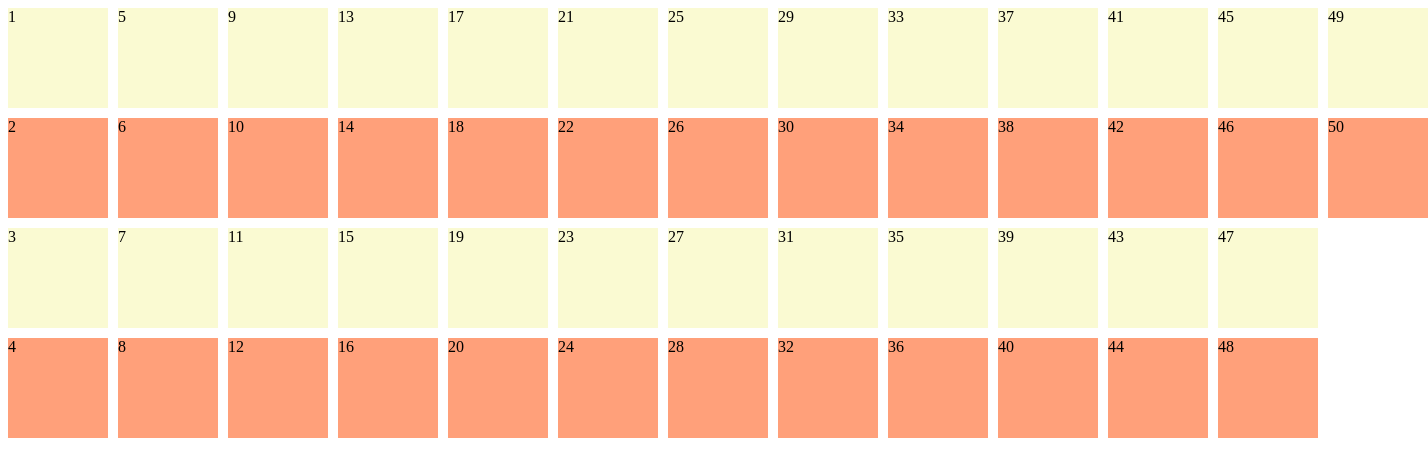
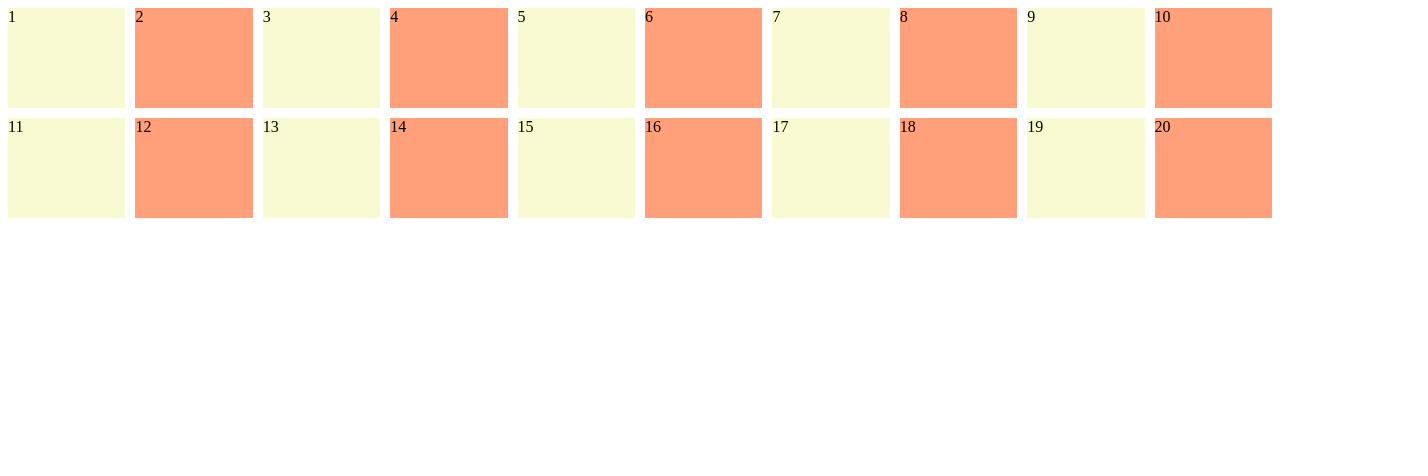
Before and after one commit to sorious77/css-master, a plain HTML site: page index.html in a window 1280 px wide. Shown: the whole page, 1428 px wide, since content can reach past the window. Drawn offline with Linux system fonts and the light colour scheme.

Commit message:
# 2.11 minmax

```diff
--- a/index.html
+++ b/index.html
@@ -26,36 +26,6 @@
       <div class="item">18</div>
       <div class="item">19</div>
       <div class="item">20</div>
-      <div class="item">21</div>
-      <div class="item">22</div>
-      <div class="item">23</div>
-      <div class="item">24</div>
-      <div class="item">25</div>
-      <div class="item">26</div>
-      <div class="item">27</div>
-      <div class="item">28</div>
-      <div class="item">29</div>
-      <div class="item">30</div>
-      <div class="item">31</div>
-      <div class="item">32</div>
-      <div class="item">33</div>
-      <div class="item">34</div>
-      <div class="item">35</div>
-      <div class="item">36</div>
-      <div class="item">37</div>
-      <div class="item">38</div>
-      <div class="item">39</div>
-      <div class="item">40</div>
-      <div class="item">41</div>
-      <div class="item">42</div>
-      <div class="item">43</div>
-      <div class="item">44</div>
-      <div class="item">45</div>
-      <div class="item">46</div>
-      <div class="item">47</div>
-      <div class="item">48</div>
-      <div class="item">49</div>
-      <div class="item">50</div>
     </div>
   </body>
 </html>
--- a/style.css
+++ b/style.css
@@ -2,9 +2,8 @@
   display: grid;
   height: 50vh;
   gap: 10px;
-  grid-template-columns: repeat(4, 100px);
+  grid-template-columns: repeat(10, minmax(100px, 1fr));
   grid-template-rows: repeat(4, 100px);
-  grid-auto-flow: column;
   grid-auto-columns: 100px;
 }
 
```
Also changed, not shown: README.md.
